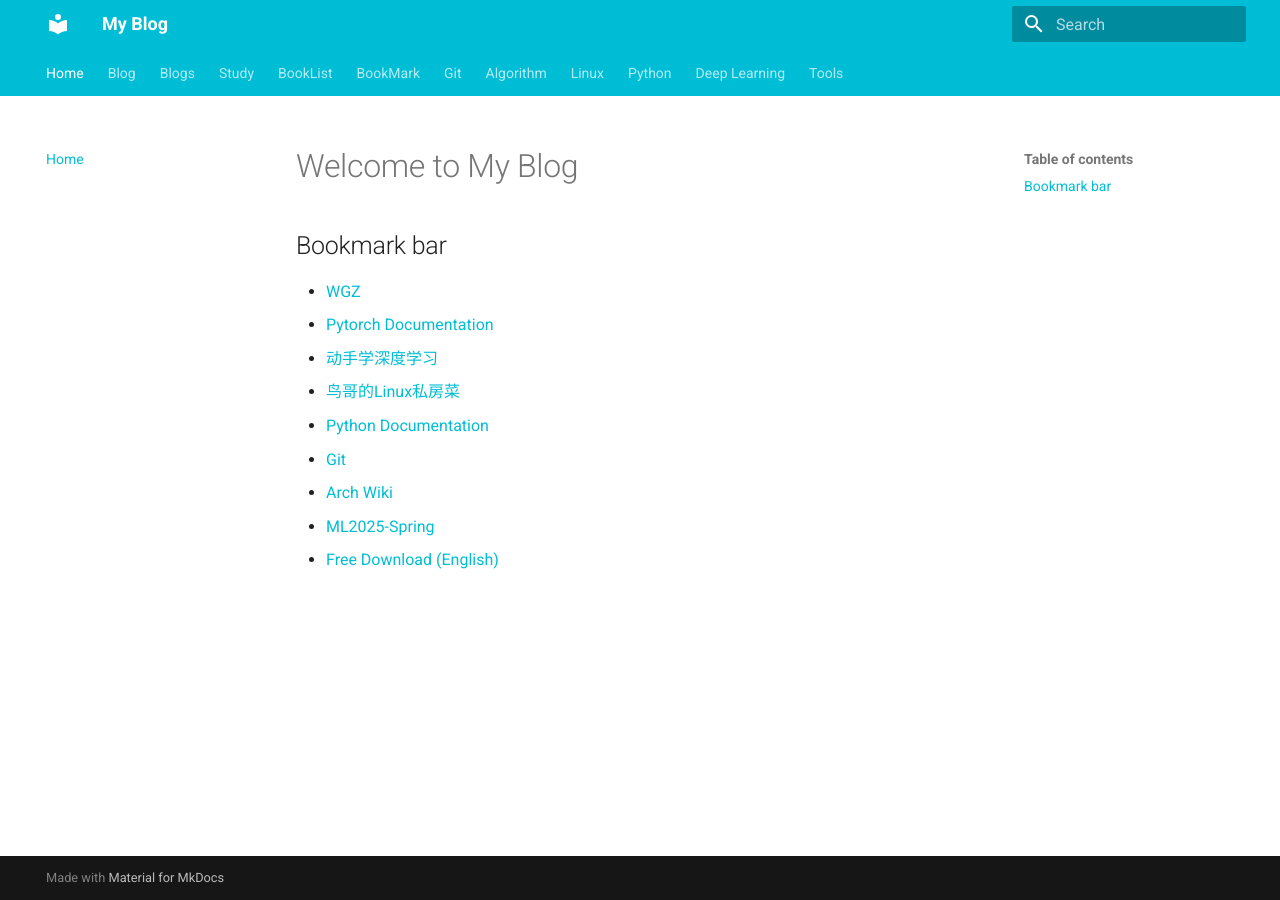
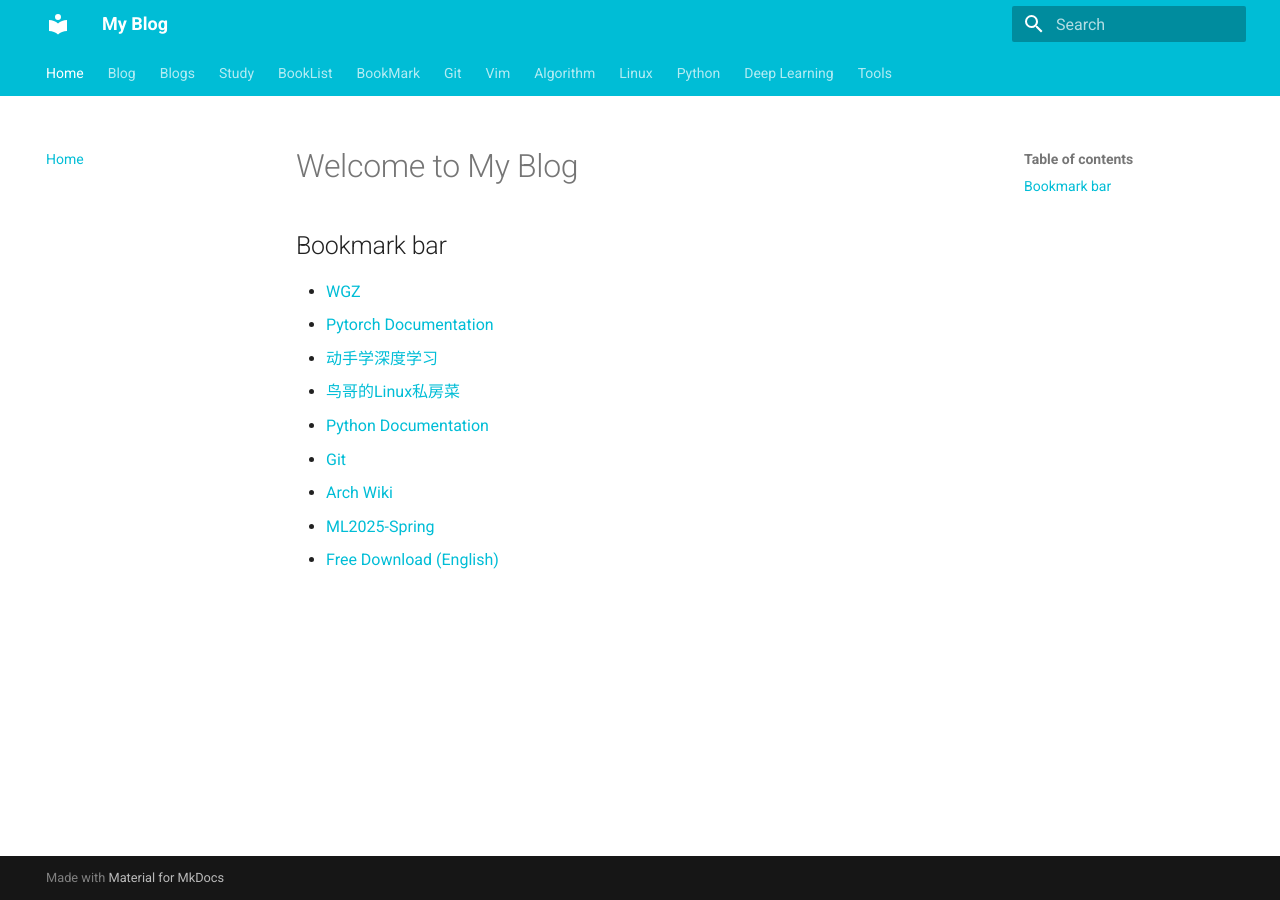
Before and after one commit to WGZ-W/wgz-w.github.io, an MkDocs documentation site: the page built from docs/index.md, in a window 1280 px wide. Built offline with MkDocs 1.6.1 and Material for MkDocs 9.7.7, drawn with Linux system fonts in a browser that asks for light colours.

Commit message:
Update mkdocs.yml

```diff
--- a/mkdocs.yml
+++ b/mkdocs.yml
@@ -70,6 +70,10 @@ nav:
     - Git/github-actions.md
     - Git/troubleshooting-ssh.md
 
+  - Vim:
+    - Vim/basics.md
+
+
   - Algorithm:
     - Algorithm/index.md
 
```
